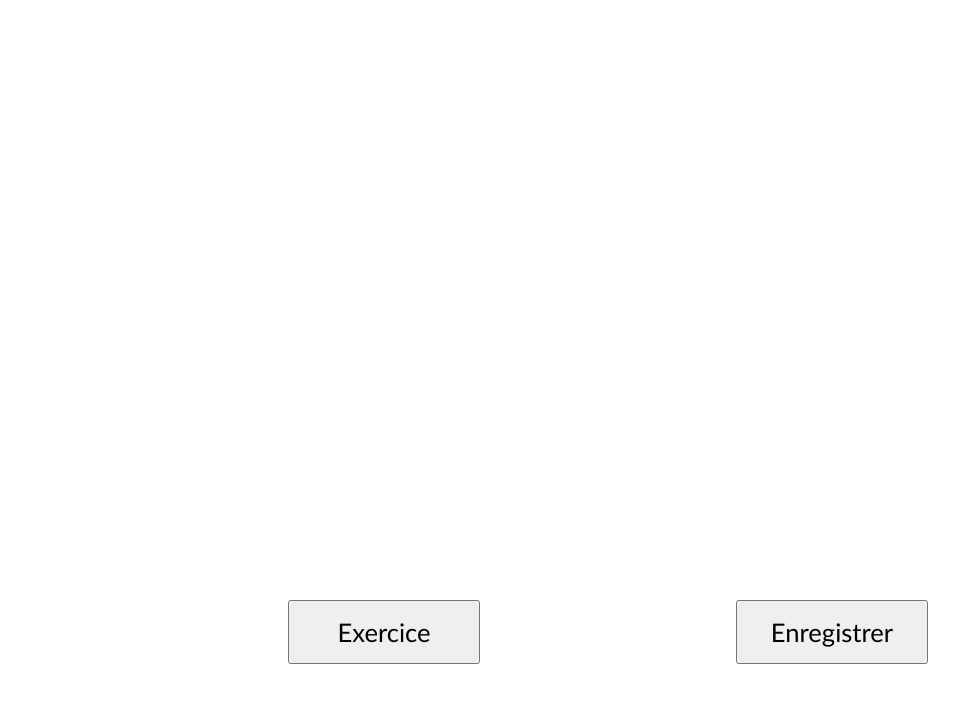
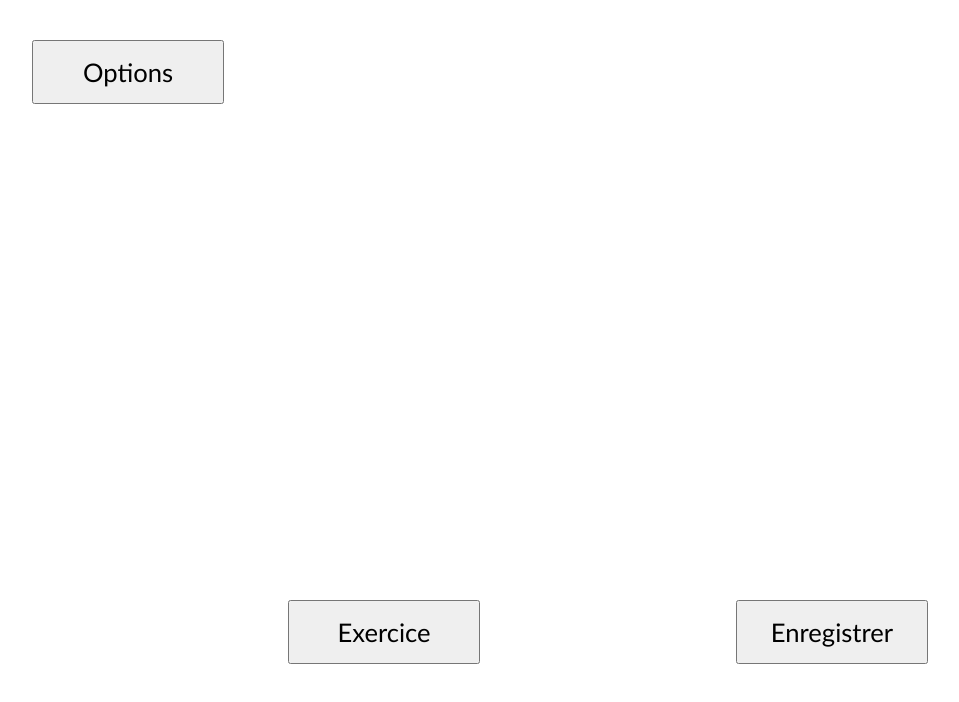
Before and after one commit to rfoxinter/sport, a plain HTML site: page silencieux.html in a window 1280 px wide. Shown: the whole page, without its empty margins (32-991 px from the left). Drawn offline with Linux system fonts and the light colour scheme.

Commit message:
Update silencieux.html

```diff
--- a/silencieux.html
+++ b/silencieux.html
@@ -11,6 +11,14 @@
     <div id="img_container"><img src="" id="img"></div>
     <button onclick="nouveau()" id="exercice">Exercice</button>
     <button onclick="enregistrer()" id="enregistrer">Enregistrer</button>
+    <div class="dropdown">
+        <button onclick="myFunction()" class="dropbtn">Options</button>
+        <div id="dropdown" class="dropdown-content">
+            <div onclick="a_cl()" class="option"><p class="text"><tick id="abd_tf" style="display: unset;"> ✓</tick>&Tab;Abdos</p></div>
+            <div onclick="b_cl()" class="option"><p class="text"><tick id="bras_tf" style="display: unset;"> ✓</tick>&Tab;Bras</p></div>
+            <div onclick="j_cl()" class="option"><p class="text"><tick id="jam_tf" style="display: unset;"> ✓</tick>&Tab;Jambes</p></div>
+        </div>
+    </div>
     <script type="text/javascript" src="silencieux.js"></script>
 </body>
 </html>
```
